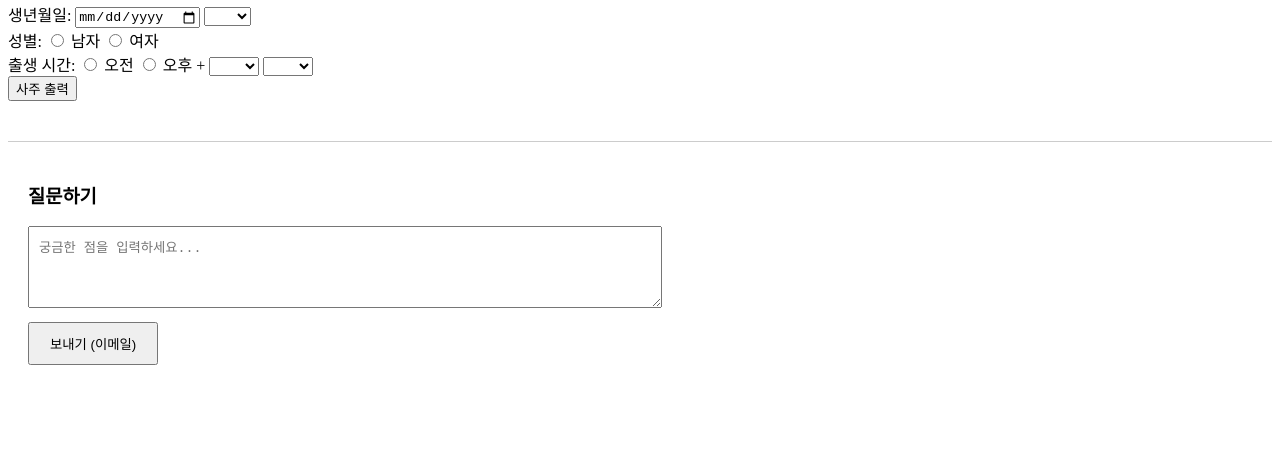
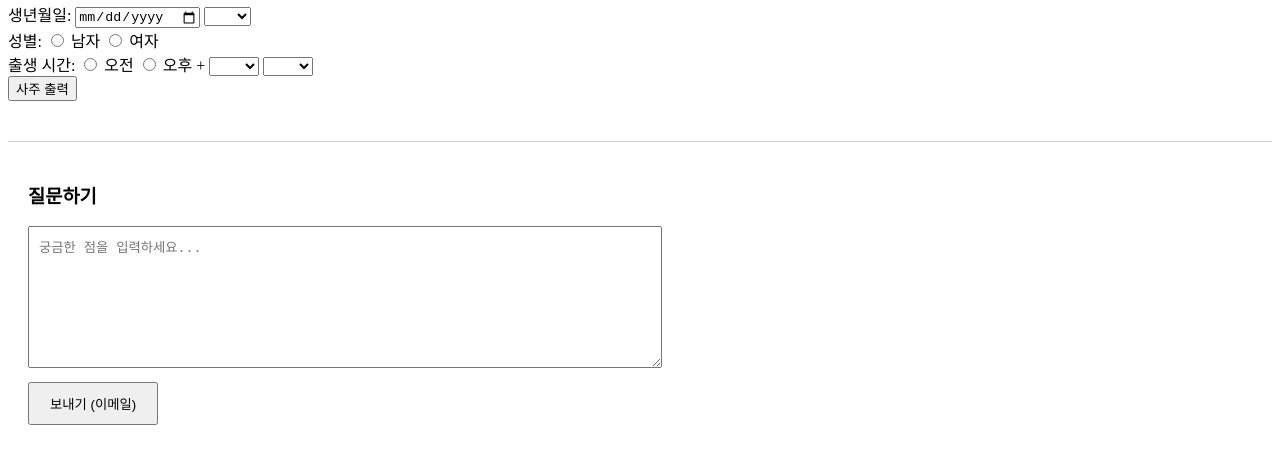
Before and after one commit to seoyarksa/treesaju, a website with bundled scripts: page public/index.html in a window 1280 px wide. Shown: the part 87-550 px from the top of the page. Built offline with nearby package versions, Linux system fonts and the light colour scheme.

```diff
--- a/public/index.html
+++ b/public/index.html
@@ -128,7 +128,7 @@
 <!-- 질문 입력 및 전송 박스 -->
 <div id="question-box" style="margin-top: 40px; padding: 20px; border-top: 1px solid #ccc;">
   <h3>질문하기</h3>
-  <textarea id="question-input" placeholder="궁금한 점을 입력하세요..." rows="4" style="width: 50%; padding: 10px;"></textarea>
+  <textarea id="question-input" placeholder="궁금한 점을 입력하세요..." rows="8" style="width: 50%; padding: 10px;"></textarea>
   <br />
   <button id="send-email-button" style="margin-top: 10px; padding: 10px 20px;">보내기 (이메일)</button>
 </div>
```
